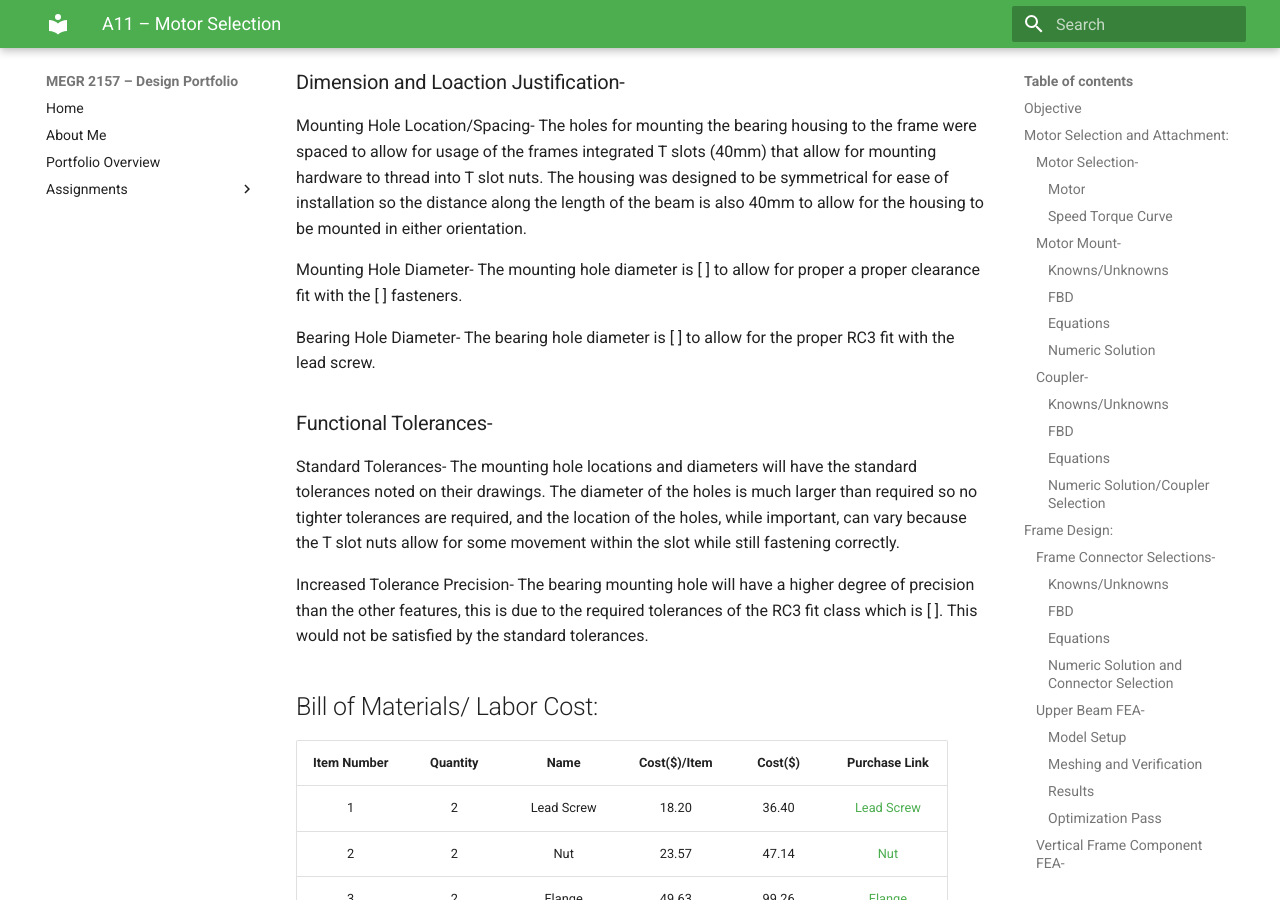
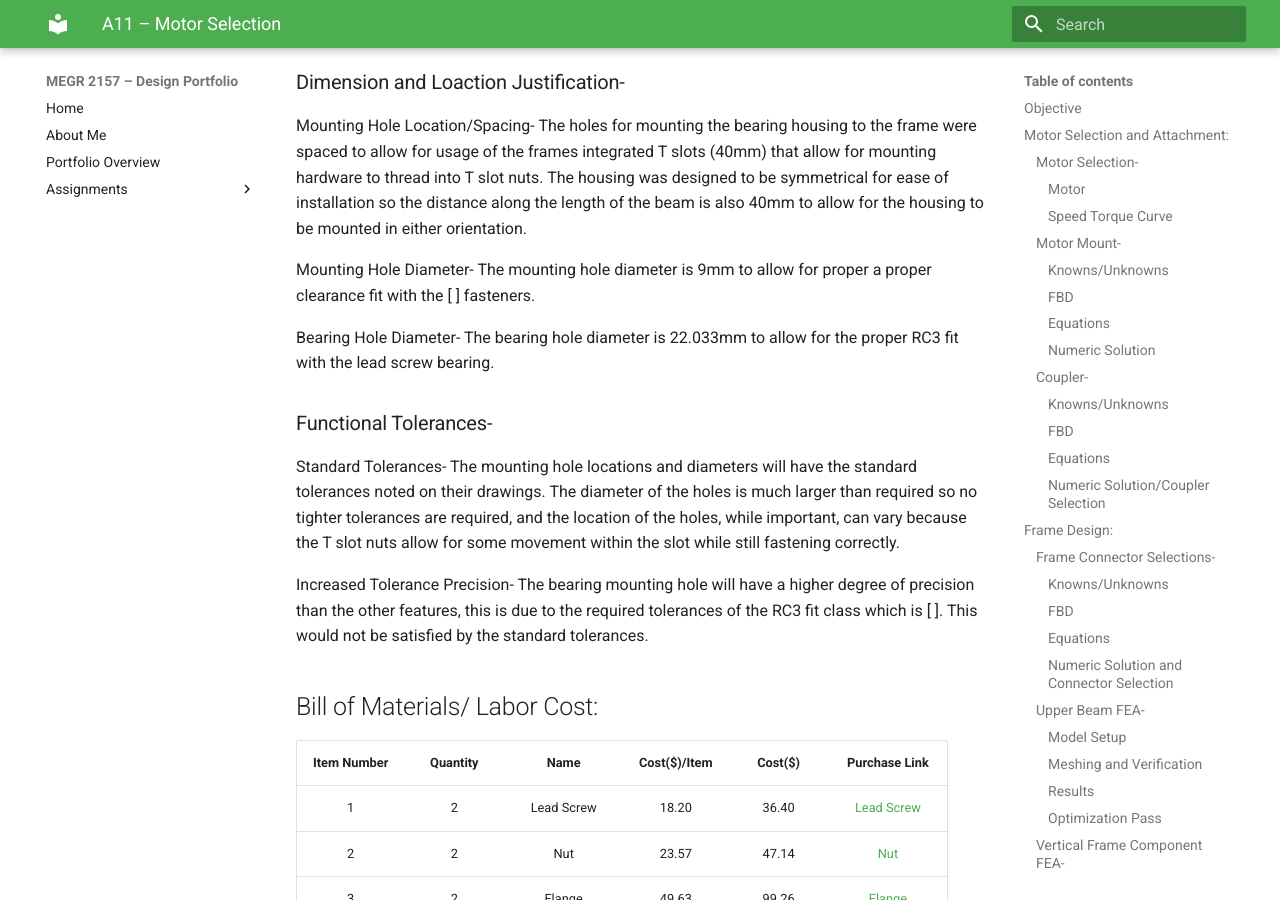
Before and after one commit to Taylor-Rockefeller-Portfolio/megr2157-portfolio, an MkDocs documentation site: the page built from docs/assignments/a11/index.md, in a window 1280 px wide and 900 px high, scrolled down 17513 px. Built offline with MkDocs 1.6.1 and Material for MkDocs 9.7.7, drawn with Linux system fonts in a browser that asks for light colours.

Commit message:
Specify mounting and bearing hole diameters
Updated mounting hole and bearing hole diameters with specific measurements.

```diff
--- a/docs/assignments/a11/index.md
+++ b/docs/assignments/a11/index.md
@@ -141,10 +141,10 @@ Mounting Hole Location/Spacing-
 The holes for mounting the bearing housing to the frame were spaced to allow for usage of the frames integrated T slots (40mm) that allow for mounting hardware to thread into T slot nuts. The housing was designed to be symmetrical for ease of installation so the distance along the length of the beam is also 40mm to allow for the housing to be mounted in either orientation.
 
 Mounting Hole Diameter-
-The mounting hole diameter is [    ] to allow for proper a proper clearance fit with the [     ] fasteners.
+The mounting hole diameter is 9mm to allow for proper a proper clearance fit with the [     ] fasteners.
 
 Bearing Hole Diameter-
-The bearing hole diameter is [    ] to allow for the proper RC3 fit with the lead screw.
+The bearing hole diameter is 22.033mm to allow for the proper RC3 fit with the lead screw bearing.
 
 ### Functional Tolerances-
 
```
